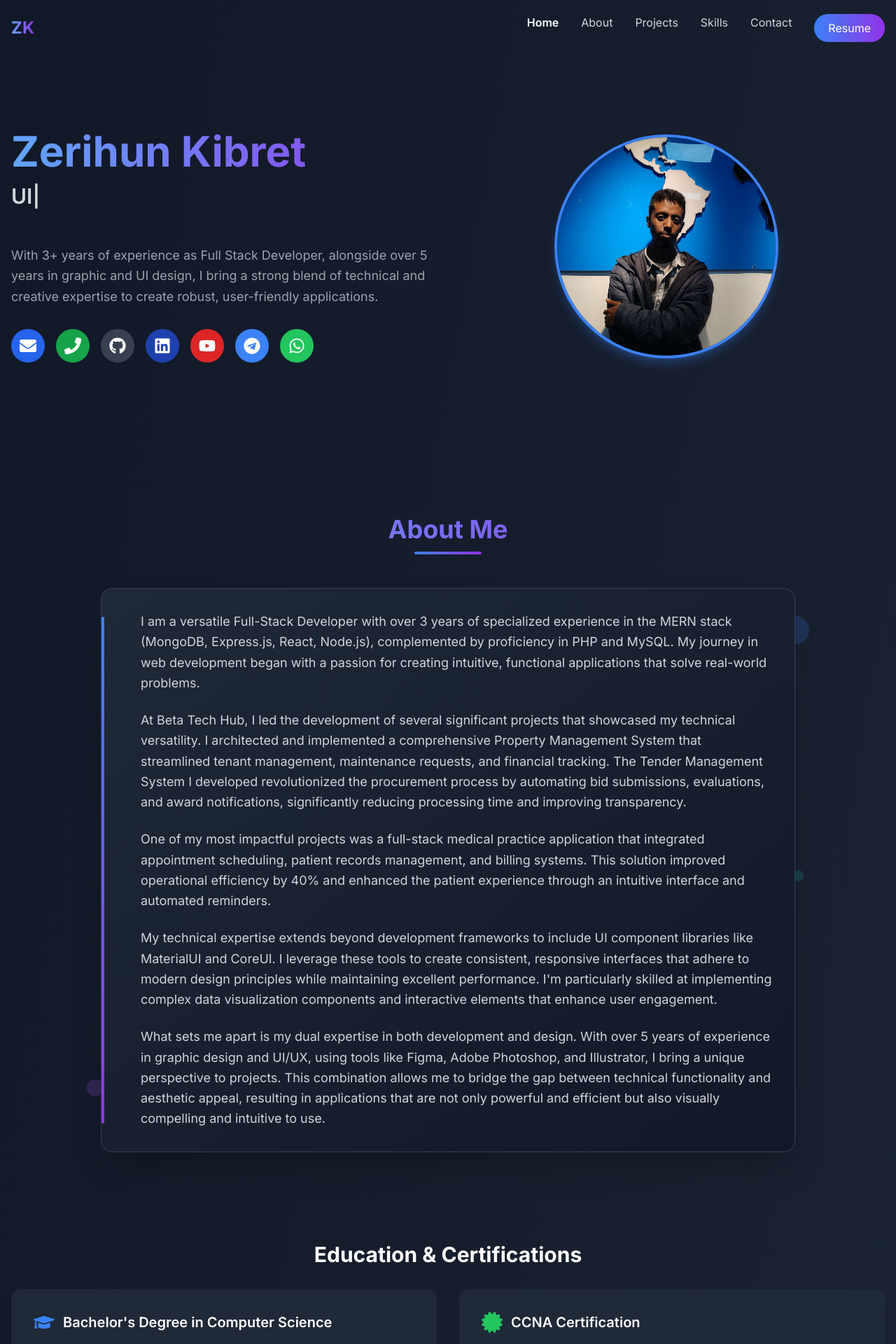
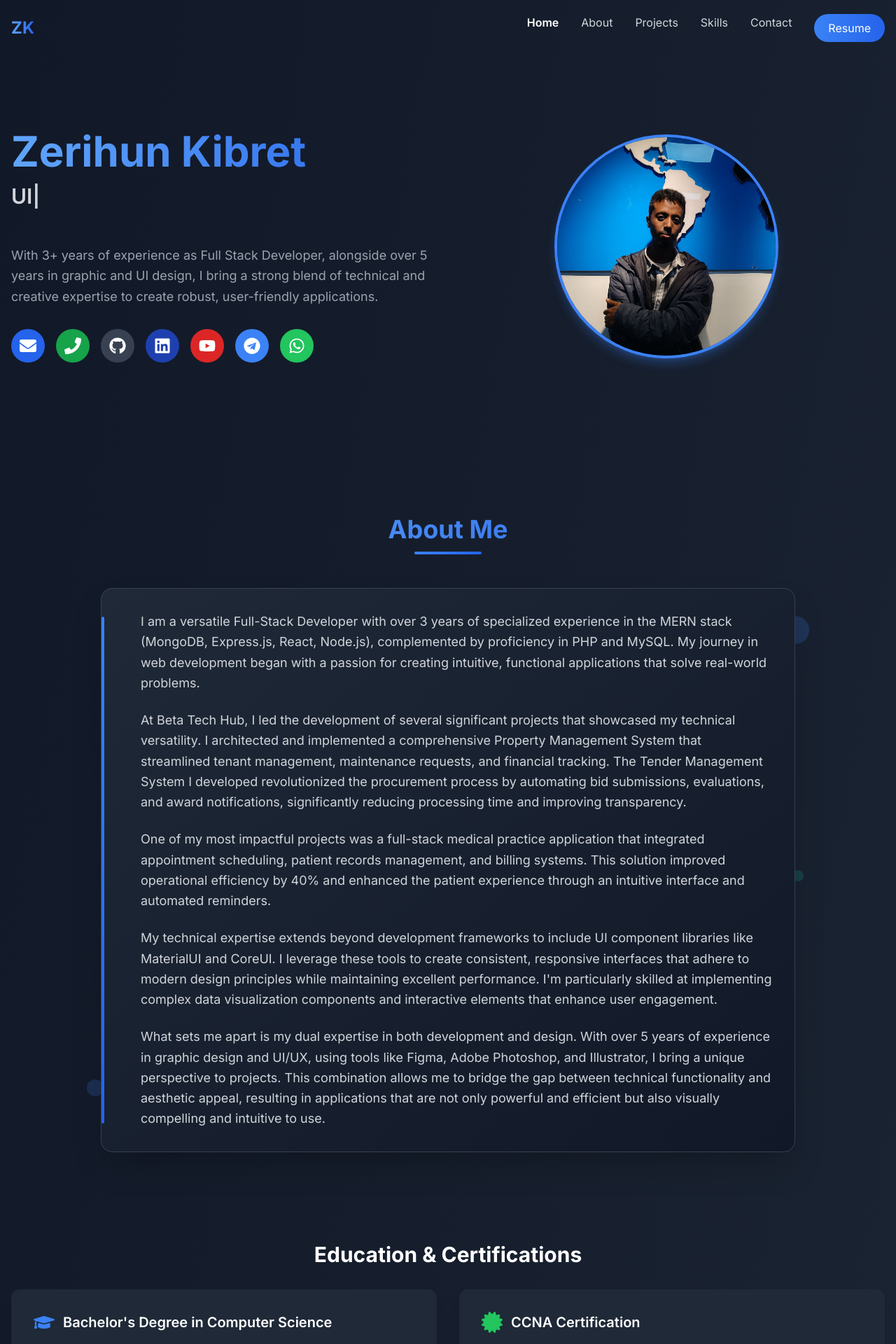
Before and after one commit to zeruhabesha/zerihunkibret, a Next.js app: page / in a window 1280 px wide. Shown: the top 1920 px of the page at 70% size. Built offline with nearby package versions, Linux system fonts and the light colour scheme.

Commit message:
first commit

```diff
--- a/app/animated-about.tsx
+++ b/app/animated-about.tsx
@@ -29,7 +29,7 @@ export default function AnimatedAbout({ content }: AnimatedAboutProps) {
     <div className="relative">
       {/* Background decorative elements */}
       <div className="absolute -top-10 -left-10 w-40 h-40 bg-blue-500 rounded-full mix-blend-multiply filter blur-3xl opacity-10 animate-blob"></div>
-      <div className="absolute -bottom-10 -right-10 w-40 h-40 bg-purple-500 rounded-full mix-blend-multiply filter blur-3xl opacity-10 animate-blob animation-delay-2000"></div>
+      <div className="absolute -bottom-10 -right-10 w-40 h-40 bg-blue-500 rounded-full mix-blend-multiply filter blur-3xl opacity-10 animate-blob animation-delay-2000"></div>
 
       {/* Main content container */}
       <motion.div
@@ -40,7 +40,7 @@ export default function AnimatedAbout({ content }: AnimatedAboutProps) {
         transition={{ duration: 0.5 }}
       >
         {/* Decorative accent line */}
-        <div className="absolute left-0 top-10 bottom-10 w-1 bg-gradient-to-b from-blue-500 to-purple-600 rounded-full"></div>
+        <div className="absolute left-0 top-10 bottom-10 w-1 bg-gradient-to-b from-blue-500 to-blue-600 rounded-full"></div>
 
         <motion.div
           className="pl-6"
@@ -68,7 +68,7 @@ export default function AnimatedAbout({ content }: AnimatedAboutProps) {
       {/* Floating decorative elements */}
       <div className="hidden md:block">
         <div className="absolute top-10 -right-5 w-10 h-10 bg-blue-500 rounded-full opacity-20"></div>
-        <div className="absolute bottom-20 -left-5 w-6 h-6 bg-purple-500 rounded-full opacity-20"></div>
+        <div className="absolute bottom-20 -left-5 w-6 h-6 bg-blue-500 rounded-full opacity-20"></div>
         <div className="absolute top-1/2 -right-3 w-4 h-4 bg-teal-500 rounded-full opacity-20"></div>
       </div>
     </div>
--- a/app/page.tsx
+++ b/app/page.tsx
@@ -277,7 +277,7 @@ export default function Home() {
     { name: "Next.js", icon: <SiNextdotjs className="text-black" size={40} /> },
     { name: "MongoDB", icon: <SiMongodb className="text-green-500" size={40} /> },
     { name: "Express", icon: <SiExpress className="text-gray-700" size={40} /> },
-    { name: "PHP", icon: <SiPhp className="text-purple-600" size={40} /> },
+    { name: "PHP", icon: <SiPhp className="text-blue-600" size={40} /> },
     { name: "MySQL", icon: <SiMysql className="text-blue-800" size={40} /> },
     { name: "Laravel", icon: <SiLaravel className="text-red-600" size={40} /> },
     { name: "Flutter", icon: <SiFlutter className="text-blue-400" size={40} /> },
@@ -285,7 +285,7 @@ export default function Home() {
     { name: "CoreUI", icon: <span className="text-blue-500 font-bold text-xl">CoreUI</span> },
     { name: "Tailwind", icon: <SiTailwindcss className="text-blue-400" size={40} /> },
     { name: "WordPress", icon: <SiWordpress className="text-blue-700" size={40} /> },
-    { name: "Figma", icon: <SiFigma className="text-purple-500" size={40} /> },
+    { name: "Figma", icon: <SiFigma className="text-blue-500" size={40} /> },
     { name: "Photoshop", icon: <SiAdobephotoshop className="text-blue-900" size={40} /> },
     { name: "Illustrator", icon: <SiAdobeillustrator className="text-orange-600" size={40} /> },
     { name: "Canva", icon: <SiCanva className="text-blue-500" size={40} /> },
@@ -332,7 +332,7 @@ export default function Home() {
             variants={fadeIn}
           >
             <motion.h1
-              className="text-4xl md:text-6xl font-bold mb-4 bg-clip-text text-transparent bg-gradient-to-r from-blue-400 to-purple-600"
+              className="text-4xl md:text-6xl font-bold mb-4 bg-clip-text text-transparent bg-gradient-to-r from-blue-400 to-blue-600"
               variants={fadeIn}
             >
               <Typewriter
@@ -446,10 +446,10 @@ export default function Home() {
               viewport={{ once: true }}
               transition={{ duration: 0.5 }}
             >
-              <h2 className="text-4xl font-bold mb-3 bg-clip-text text-transparent bg-gradient-to-r from-blue-400 to-purple-600">
+              <h2 className="text-4xl font-bold mb-3 bg-clip-text text-transparent bg-gradient-to-r from-blue-400 to-blue-600">
                 About Me
               </h2>
-              <div className="w-24 h-1 bg-gradient-to-r from-blue-500 to-purple-600 mx-auto rounded-full"></div>
+              <div className="w-24 h-1 bg-gradient-to-r from-blue-500 to-blue-600 mx-auto rounded-full"></div>
             </motion.div>
 
             <AnimatedAbout content={aboutContent} />
@@ -530,7 +530,7 @@ export default function Home() {
           variants={fadeIn}
         >
           <div className="text-center mb-12">
-            <h2 className="text-4xl font-bold mb-4 bg-clip-text text-transparent bg-gradient-to-r from-blue-400 to-purple-600">
+            <h2 className="text-4xl font-bold mb-4 bg-clip-text text-transparent bg-gradient-to-r from-blue-400 to-blue-600">
               Portfolio
             </h2>
             <p className="text-gray-400 max-w-2xl mx-auto">
@@ -613,7 +613,7 @@ export default function Home() {
                   </div>
                   <button
                     type="submit"
-                    className="px-6 py-3 bg-gradient-to-r from-blue-500 to-purple-600 rounded-lg hover:from-blue-600 hover:to-purple-700 transition-all duration-300"
+                    className="px-6 py-3 bg-gradient-to-r from-blue-500 to-blue-600 rounded-lg hover:from-blue-600 hover:to-blue-700 transition-all duration-300"
                   >
                     Send Message
                   </button>
--- a/app/tabs.tsx
+++ b/app/tabs.tsx
@@ -54,7 +54,7 @@ export default function Tabs({ fullStackProjects, uiuxProjects, graphicsProjects
           <div className="bg-gray-800 p-2 rounded-xl flex relative shadow-xl shadow-blue-500/10">
             {/* Active Tab Indicator */}
             <motion.div
-              className="absolute top-0 left-0 w-1/3 h-full bg-gradient-to-r from-blue-500 to-purple-600 rounded-xl z-0"
+              className="absolute top-0 left-0 w-1/3 h-full bg-gradient-to-r from-blue-500 to-blue-600 rounded-xl z-0"
               variants={indicatorVariants}
               animate={activeTab}
               initial={false}
@@ -121,7 +121,7 @@ export default function Tabs({ fullStackProjects, uiuxProjects, graphicsProjects
           </motion.div>
 
           <motion.div
-            className={`flex flex-col items-center ${activeTab === "uiux" ? "text-purple-400" : "text-gray-500"}`}
+            className={`flex flex-col items-center ${activeTab === "uiux" ? "text-blue-400" : "text-gray-500"}`}
             animate={{ y: activeTab === "uiux" ? -5 : 0 }}
           >
             <div className="w-12 h-12 flex items-center justify-center bg-gray-800 rounded-full shadow-lg mb-2">
--- a/components/ContactForm.js
+++ b/components/ContactForm.js
@@ -103,7 +103,7 @@ const ContactForm = () => {
               <motion.button
                 type="submit"
                 disabled={isSubmitting}
-                className="w-full py-3 px-6 bg-gradient-to-r from-blue-500 to-purple-600 rounded-lg hover:from-blue-600 hover:to-purple-700 transition-all duration-300 flex items-center justify-center"
+                className="w-full py-3 px-6 bg-gradient-to-r from-blue-500 to-blue-600 rounded-lg hover:from-blue-600 hover:to-blue-700 transition-all duration-300 flex items-center justify-center"
                 whileHover={{ scale: 1.02 }}
                 whileTap={{ scale: 0.98 }}
               >
--- a/components/Footer.js
+++ b/components/Footer.js
@@ -8,7 +8,7 @@ const Footer = () => {
       <div className="container mx-auto px-4">
         <div className="flex flex-col md:flex-row justify-between items-center">
           <div className="mb-6 md:mb-0">
-            <h3 className="text-2xl font-bold bg-clip-text text-transparent bg-gradient-to-r from-blue-400 to-purple-600">
+            <h3 className="text-2xl font-bold bg-clip-text text-transparent bg-gradient-to-r from-blue-400 to-blue-600">
               Zerihun Kibret
             </h3>
             <p className="text-gray-400 mt-2">Full-Stack Developer | UI UX Designer | Graphics Designer</p>
--- a/components/Nav.js
+++ b/components/Nav.js
@@ -82,7 +82,7 @@ const Nav = () => {
       <div className="container mx-auto px-4 flex justify-between items-center">
         <Link href="/">
           <motion.div
-            className="text-2xl font-bold cursor-pointer bg-clip-text text-transparent bg-gradient-to-r from-blue-400 to-purple-600"
+            className="text-2xl font-bold cursor-pointer bg-clip-text text-transparent bg-gradient-to-r from-blue-400 to-blue-600"
             whileHover={{ scale: 1.05 }}
           >
             ZK
@@ -107,7 +107,7 @@ const Nav = () => {
             <motion.button
               whileHover={{ scale: 1.05 }}
               whileTap={{ scale: 0.95 }}
-              className="px-5 py-2 bg-gradient-to-r from-blue-500 to-purple-600 rounded-full hover:from-blue-600 hover:to-purple-700 transition-all duration-300"
+              className="px-5 py-2 bg-gradient-to-r from-blue-500 to-blue-600 rounded-full hover:from-blue-600 hover:to-blue-700 transition-all duration-300"
             >
               Resume
             </motion.button>
@@ -144,7 +144,7 @@ const Nav = () => {
             </Link>
           ))}
           <Link href="/resume">
-            <button className="px-5 py-2 bg-gradient-to-r from-blue-500 to-purple-600 rounded-full hover:from-blue-600 hover:to-purple-700 transition-all duration-300 mt-4">
+            <button className="px-5 py-2 bg-gradient-to-r from-blue-500 to-blue-600 rounded-full hover:from-blue-600 hover:to-blue-700 transition-all duration-300 mt-4">
               Resume
             </button>
           </Link>
--- a/components/ProjectCard.js
+++ b/components/ProjectCard.js
@@ -41,7 +41,7 @@ const ProjectCard = ({ project }) => {
             Visit Project
           </a>
         )}
-        <button className="text-purple-400 hover:text-purple-300 transition-colors">Details</button>
+        <button className="text-blue-400 hover:text-blue-300 transition-colors">Details</button>
       </div>
     </motion.div>
   )
```
